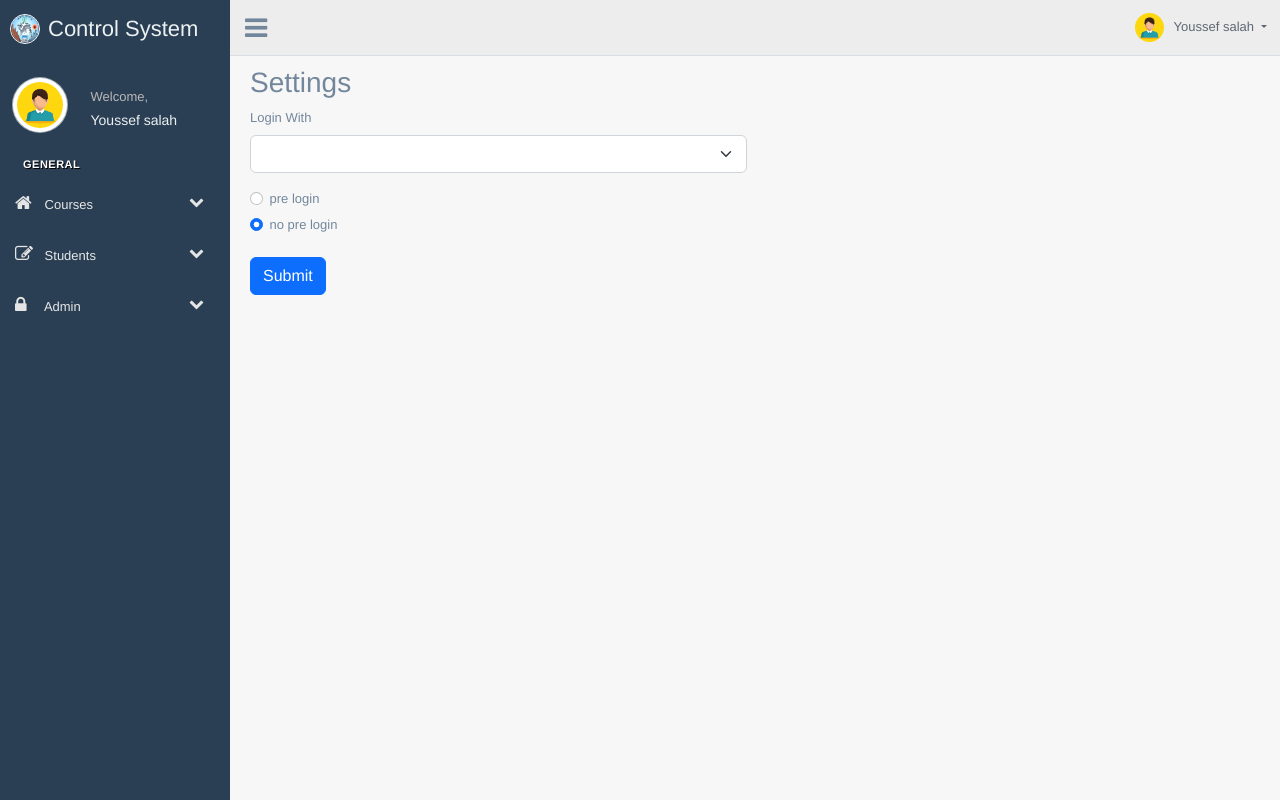
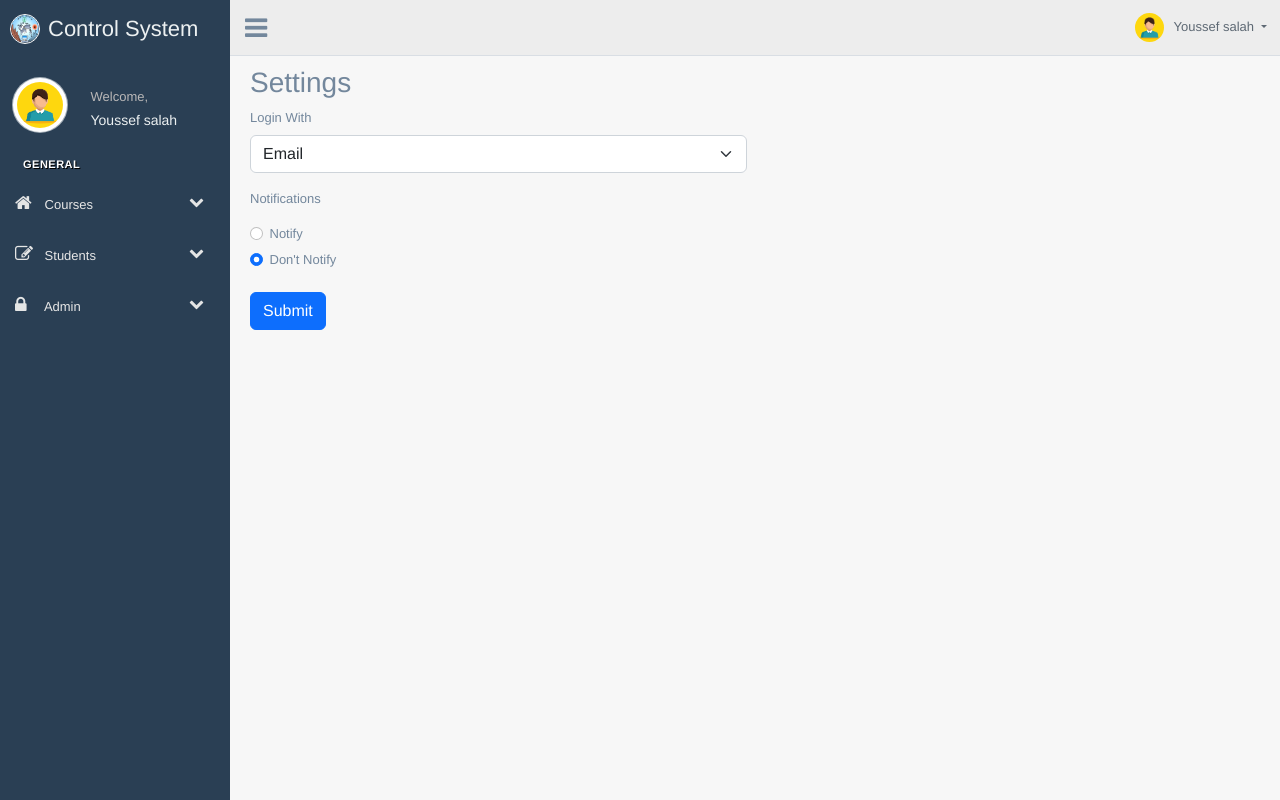
Before and after one commit to Ahmedkarm310501/control-system-front, an Angular app: page /settings in a window 1280 px wide. Shown: the top 800 px of the page. Built offline with nearby package versions, Linux system fonts and the light colour scheme.

Commit message:
updated functionality in settings page

```diff
--- a/src/app/admin/pages/settings-page/settings-page.component.html
+++ b/src/app/admin/pages/settings-page/settings-page.component.html
@@ -10,22 +10,22 @@
     <div class="col-md-6">
         <label for="courseid" class="form-label">Login With</label>
         <select class="form-select" id="loginwith" name="loginwith">
-            <option selected></option>
             <option value="email">Email</option>
             <option value="ssn">SSN</option>
         </select>
     </div>
     <div>
+        <p>Notifications</p>
         <div class="form-check">
             <input class="form-check-input" type="radio" name="flexRadioDefault" id="flexRadioDefault1">
             <label class="form-check-label" for="flexRadioDefault1">
-                pre login
+                Notify
             </label>
         </div>
         <div class="form-check">
             <input class="form-check-input" type="radio" name="flexRadioDefault" id="flexRadioDefault2" checked>
             <label class="form-check-label" for="flexRadioDefault2">
-                no pre login
+                Don't Notify
             </label>
         </div>
     </div>
```
